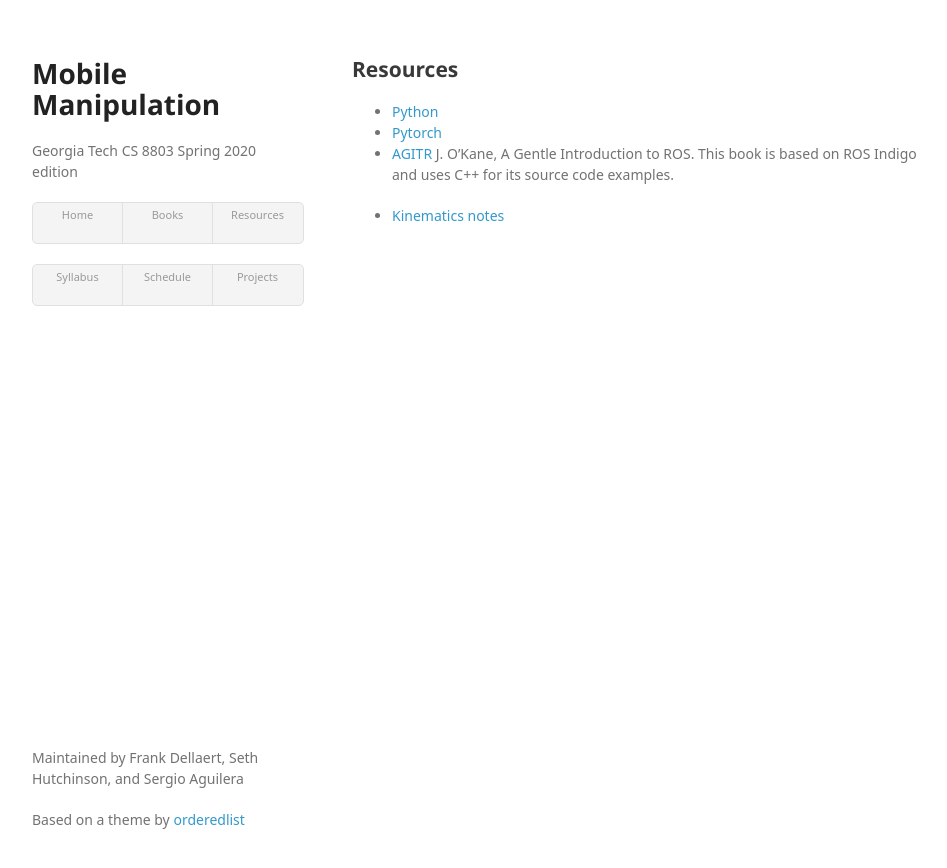
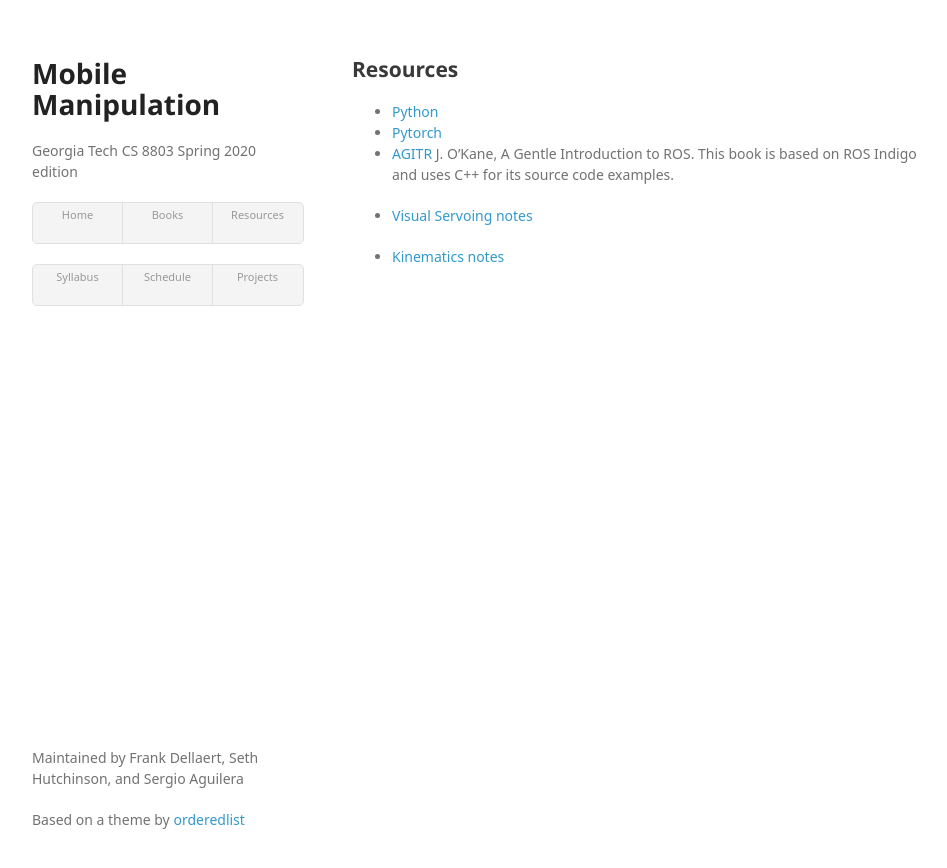
Before and after one commit to dellaert/20S-8803MM, a Jekyll site: the page built from resources.md, in a window 1280 px wide. Shown: the top 868 px of the page, without its empty margins (158-1105 px from the left). Built offline with Jekyll 4.4.1, drawn with Linux system fonts in a browser that asks for light colours; some web fonts are replaced.

Commit message:
added the slides from visual servoing

```diff
--- a/_data/Schedule.csv
+++ b/_data/Schedule.csv
@@ -8,8 +8,8 @@ Week,Month,Date,Day,3630,Instructor,Topic,Slides,Reading,Projects,,Topics,,,
 4,Jan,28,Tue,Seth,Lana,Lana Lazebnik lecture,-,-,,MP: plane for base,,,,
 4,Jan,30,Thu,Seth,Frank,SLAM,-,slam,,Trajectory Optimization,,,,
 5,Feb,4,Tue,Frank,Seth,Visual servoing,-,visual-servo,,Localization,,,,
-5,Feb,6,Thu,Seth,Frank,Manipulator Kinematics,-,-,1 due - 2 out,,,Ye Zhao guest lecture,,
-6,Feb,11,Tue,Frank,Seth,Visual servoing w Arms,-,kinematics,,Visual servoing,,,,
+5,Feb,6,Thu,Seth,Frank,Manipulator Kinematics,-,kinematics,1 due - 2 out,,,Ye Zhao guest lecture,,
+6,Feb,11,Tue,Frank,Seth,Visual servoing w Arms,-,-,,Visual servoing,,,,
 6,Feb,13,Thu,Frank,Seth,Force Control,-,-,,Force Control,,http://www.neil.dantam.name/,,
 7,Feb,18,Tue,Seth,Frank,Grasping,-,-,2 due - 3 out,Arm Kinematics (F&I),,http://people.csail.mit.edu/tlp/IJRRBel.html,,
 7,Feb,20,Thu,Seth,Frank,Grasping,-,-,,Grasping,,,,
--- a/resources.md
+++ b/resources.md
@@ -8,4 +8,6 @@ title: Resources
 * [Pytorch](https://pytorch.org/)
 * [AGITR](https://cse.sc.edu/~jokane/agitr/) J. O'Kane, A Gentle Introduction to ROS. This book is based on ROS Indigo and uses C++ for its source code examples.
 
+* [Visual Servoing notes](Readings/cs8803-sp-2020.pdf)
+
 * [Kinematics notes](Readings/manipulator-kinematics.pdf)
```
Also changed, not shown: 1 other file.
